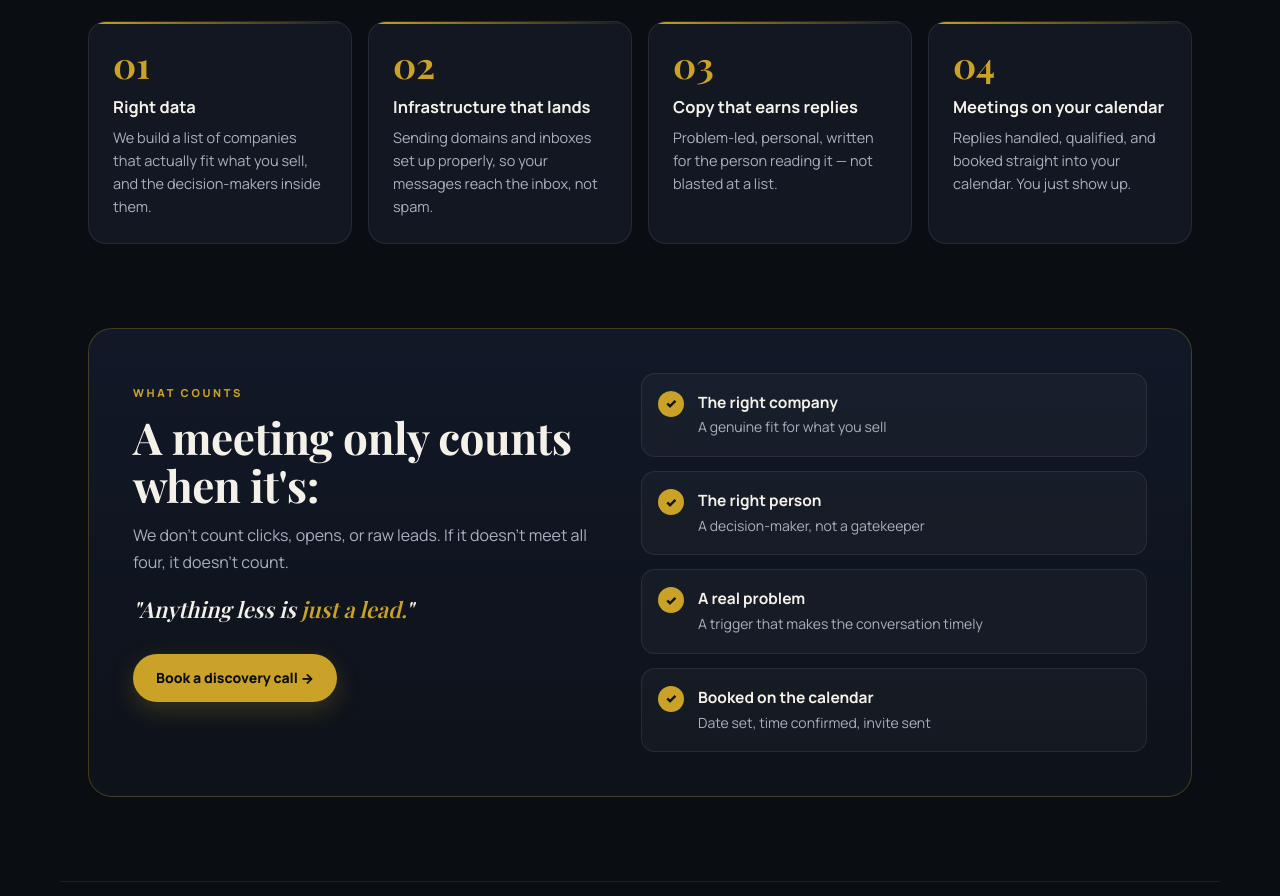
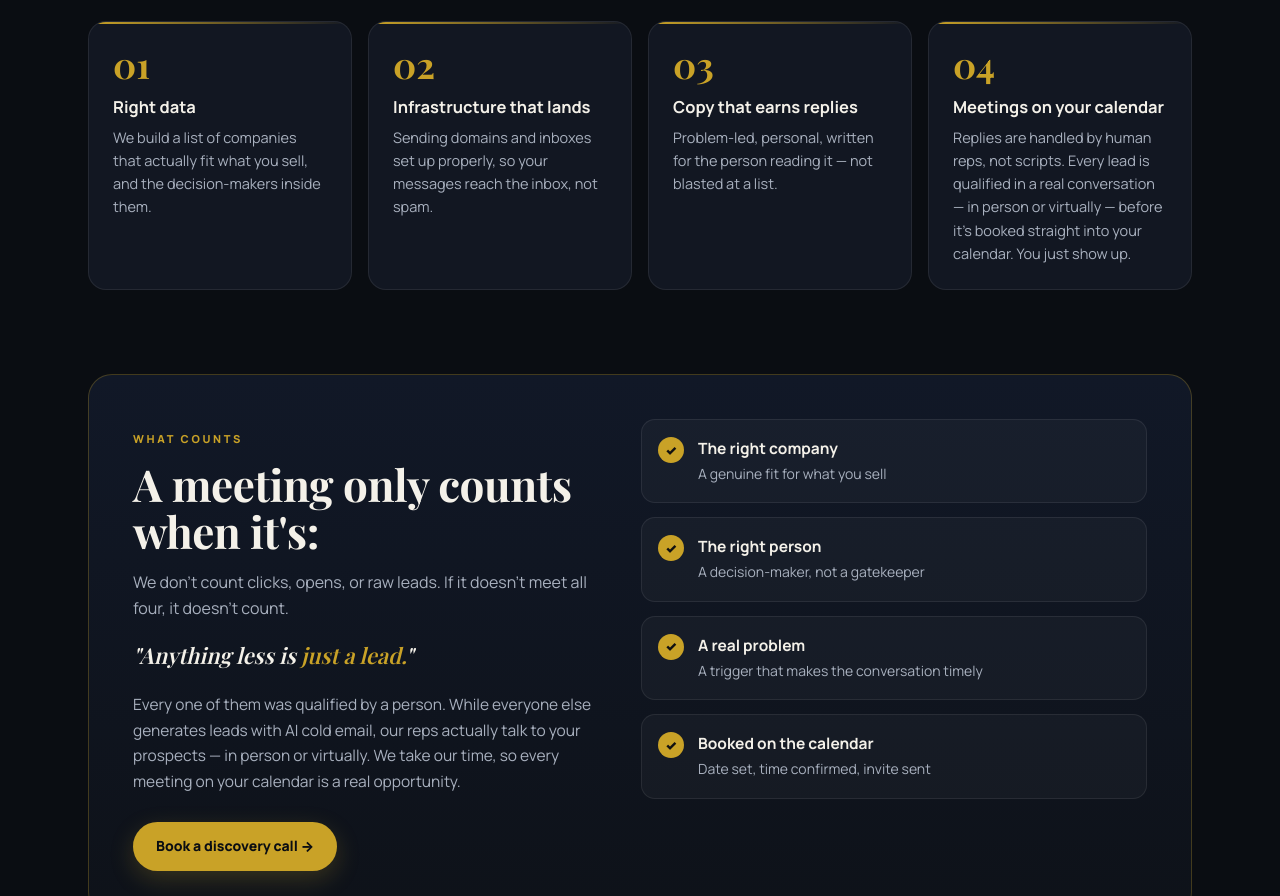
Before and after one commit to davidkxg/royallybuiltsystems-site, a plain HTML site: page index.html in a window 1280 px wide. Shown: the part 1640-2536 px from the top of the page. Drawn offline with nearby package versions, Linux system fonts and the light colour scheme; a web font is replaced by a local one.

Commit message:
Add human-touch messaging: human reps qualify every lead

```diff
--- a/index.html
+++ b/index.html
@@ -288,7 +288,7 @@
         <article class="how-card"><div class="how-num">01</div><h3>Right data</h3><p>We build a list of companies that actually fit what you sell, and the decision-makers inside them.</p></article>
         <article class="how-card"><div class="how-num">02</div><h3>Infrastructure that lands</h3><p>Sending domains and inboxes set up properly, so your messages reach the inbox, not spam.</p></article>
         <article class="how-card"><div class="how-num">03</div><h3>Copy that earns replies</h3><p>Problem-led, personal, written for the person reading it — not blasted at a list.</p></article>
-        <article class="how-card"><div class="how-num">04</div><h3>Meetings on your calendar</h3><p>Replies handled, qualified, and booked straight into your calendar. You just show up.</p></article>
+        <article class="how-card"><div class="how-num">04</div><h3>Meetings on your calendar</h3><p>Replies are handled by human reps, not scripts. Every lead is qualified in a real conversation — in person or virtually — before it's booked straight into your calendar. You just show up.</p></article>
       </div>
     </div>
   </section>
@@ -303,6 +303,7 @@
             <h2>A meeting only counts when it's:</h2>
             <p class="lead" style="font-size:16px">We don't count clicks, opens, or raw leads. If it doesn't meet all four, it doesn't count.</p>
             <p class="qualified-quote">"Anything less is <span>just a lead.</span>"</p>
+            <p style="color:var(--muted);font-size:15.5px;line-height:1.65;margin:0 0 20px">Every one of them was qualified by a person. While everyone else generates leads with AI cold email, our reps actually talk to your prospects — in person or virtually. We take our time, so every meeting on your calendar is a real opportunity.</p>
             <a class="btn btn-gold" href="https://calendly.com/royallybuiltsystems/30min" target="_blank" rel="noopener" style="margin-top:8px">Book a discovery call →</a>
           </div>
           <ul class="checklist">
@@ -366,7 +367,7 @@
         </div>
         <div class="faq-item">
           <button class="faq-q" aria-expanded="false"><span>Is this just cold email?</span><span>+</span></button>
-          <div class="faq-a">No — it's a system: data, infrastructure, copy and follow-up working together. Email is the channel; the engine is the product.</div>
+          <div class="faq-a">No — it's a system: data, infrastructure, copy and follow-up working together. Email is the channel; the engine is the product. And it's not AI cold-email blasts. Our human reps qualify every lead in real conversations — in person or virtually — before anything lands on your calendar.</div>
         </div>
       </div>
     </div>
```
